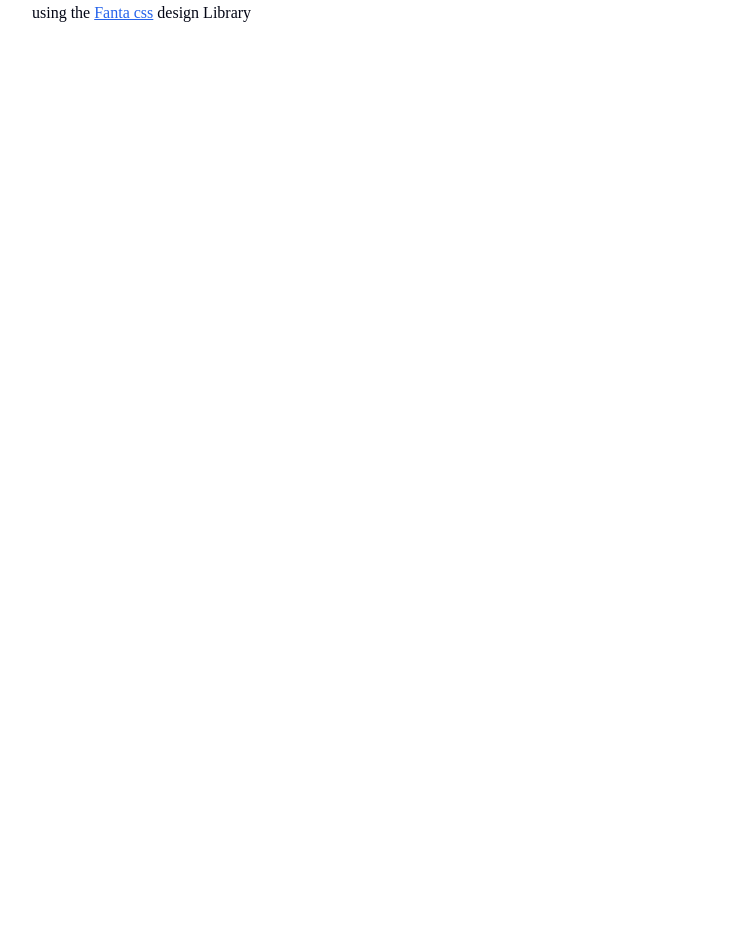
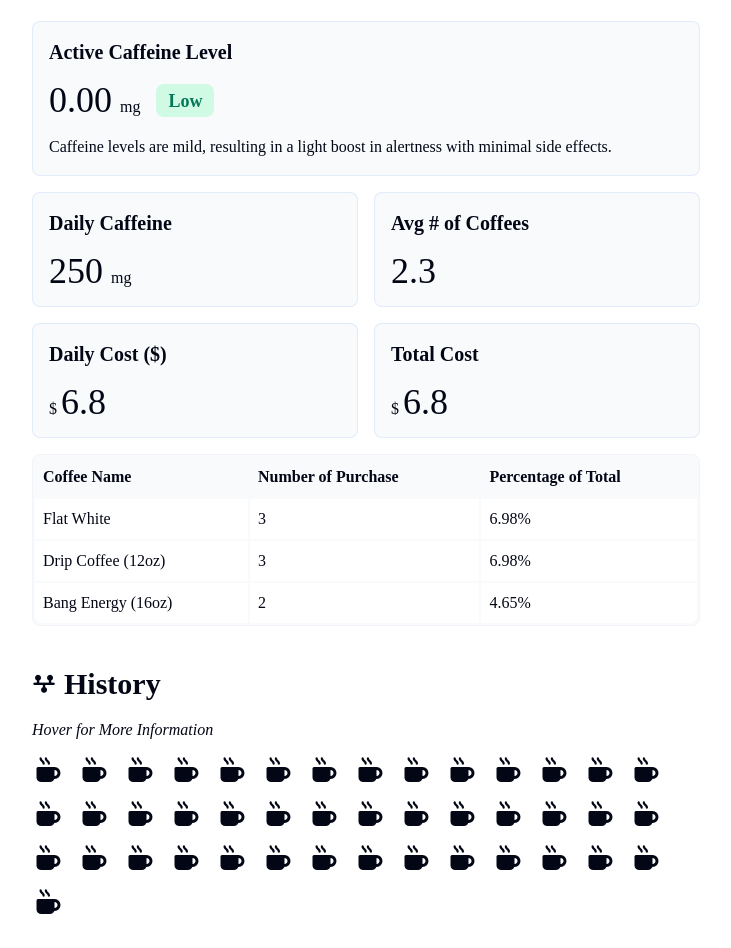
Before and after one commit to SakthiBala3107/Caffiend, a React (Vite) app: page / in a window 1280 px wide. Shown: the part 1104-2052 px from the top of the page, without its empty margins (274-1005 px from the left). Before the commit the page ends 1177 px from the top, so only its background shows below. Built offline with nearby package versions, Linux system fonts and the light colour scheme; a web font is replaced by a local one.

Commit message:
Completion stats card

```diff
--- a/src/App.jsx
+++ b/src/App.jsx
@@ -9,7 +9,7 @@ import History from "./components/History";
 // import './App.css'
 
 function App() {
-  const isAuthenticated = false;
+  const isAuthenticated = true;
 
   const authenticatedContent = (
     <>
--- a/src/components/CoffeeForm.jsx
+++ b/src/components/CoffeeForm.jsx
@@ -4,6 +4,16 @@ import { coffeeOptions } from "../utills";
 const CoffeeForm = () => {
   const [selectedCoffee, setSelectedCoffee] = useState(null); // displays  (first 6) coffees
   const [showCoffeeTypes, setShowCoffeeTypes] = useState(false); // for other coffee-types
+  const [cost, setCost] = useState(0); //cost
+  const [hour, setHour] = useState(0); //hour
+  const [minutes, setMinutes] = useState(0); //minutes
+
+
+// FUNTIONS
+const handleSubmit =()=>{
+  console.log(selectedCoffee, showCoffeeTypes, cost, hour, minutes)
+}
+
 
   //RENDERING STUFFS//
   return (
@@ -18,6 +28,7 @@ const CoffeeForm = () => {
       <div className="coffee-grid">
         {coffeeOptions.slice(0, 5).map((option, idx) => (
           <button
+          key={idx}
             className={
               "button-card " +
               (option.name === selectedCoffee ? "coffee-button-selected" : "")
@@ -39,7 +50,7 @@ const CoffeeForm = () => {
           }
           onClick={() => {
             setShowCoffeeTypes(!showCoffeeTypes);
-            setSelectedCoffee(null)
+            setSelectedCoffee(null);
           }}
         >
           <h4>Other</h4>
@@ -49,8 +60,15 @@ const CoffeeForm = () => {
 
       {/* coffee-options */}
       {showCoffeeTypes && (
-        <select name="coffee-list" id="coffee-list">
+        <select
+          name="coffee-list"
+          id="coffee-list"
+          onChange={(e) => {
+            setSelectedCoffee(e.target.value);
+          }}
+        >
           <option value={null}>Select type</option>
+
           {coffeeOptions.map((option, idx) => (
             <option key={idx} value={option.name}>
               {option.name} ({option.caffeine}mg)
@@ -60,14 +78,27 @@ const CoffeeForm = () => {
       )}
 
       <h4>Add the cost ($)</h4>
-      <input type="number" placeholder="4.50" className="w-full" />
+      <input
+        type="number"
+        placeholder="4.50"
+        className="w-full"
+        value={cost}
+        onChange={(e) => {
+          setCost(e.target.value);
+        }}
+      />
 
       <h4>Time since consumption</h4>
       <div className="time-entry">
         {/* Hours */}
         <div>
           <h6>Hours</h6>
-          <select id="hours-select">
+          <select
+            id="hours-select"
+            onChange={(e) => {
+              setHour(e.target.value);
+            }}
+          >
             {[
               0, 1, 2, 3, 4, 5, 6, 7, 8, 9, 10, 11, 12, 13, 14, 15, 16, 17, 18,
               19, 20, 21, 22, 23,
@@ -82,7 +113,12 @@ const CoffeeForm = () => {
         {/* mins */}
         <div>
           <h6>Minutes</h6>
-          <select id="mins-select">
+          <select
+            id="mins-select"
+            onChange={(e) => {
+              setMinutes(e.target.value);
+            }}
+          >
             {[0, 5, 10, 15, 30, 45].map((mins, idx) => (
               <option key={idx} value={mins}>
                 {mins}
@@ -92,7 +128,7 @@ const CoffeeForm = () => {
         </div>
       </div>
 
-      <button>
+      <button onClick={handleSubmit}>
         <p>Add entry</p>
       </button>
     </>
--- a/src/components/History.jsx
+++ b/src/components/History.jsx
@@ -1,9 +1,45 @@
-import React from 'react'
+import React from "react";
+import {
+  coffeeConsumptionHistory,
+  timeSinceConsumption,
+  // getCaffeine,
+  calculateCurrentCaffeineLevel,
+  getCaffeineAmount,
+} from "../utills";
 
 const History = () => {
   return (
-    <div>History</div>
-  )
-}
+    <>
+      <div className="section-header">
+        <i className="fa-solid fa-timeline" />
+        <h2>History</h2>
+      </div>
+      <p>
+        <i>Hover for More Information</i>
+      </p>
+      <div className="coffee-history">
+        {Object.keys(coffeeConsumptionHistory)
+          .sort((a, b) => b - a)
+          .map((utcTime, idx) => {
+            const coffee = coffeeConsumptionHistory[utcTime];
+            const timeSinceConsume = timeSinceConsumption(utcTime);
+            const originalAmount = getCaffeineAmount(coffee.name);
+            const remainingAmount = calculateCurrentCaffeineLevel({
+              [utcTime]: coffee,
+            });
 
-export default History
+            const summary = `${coffee.name} | ${timeSinceConsume} | $${coffee.cost} | ${remainingAmount}mg / ${originalAmount}mg `;
+            //
+            // const eachTitle = coffeeConsumptionHistory[utcTime].name;
+            return (
+              <div key={idx} title={summary}>
+                <i className="fa-solid fa-mug-hot" />
+              </div>
+            );
+          })}
+      </div>
+    </>
+  );
+};
+
+export default History;
--- a/src/components/Stats.jsx
+++ b/src/components/Stats.jsx
@@ -1,9 +1,110 @@
-import React from 'react'
+import {
+  calculateCoffeeStats,
+  calculateCurrentCaffeineLevel,
+  coffeeConsumptionHistory,
+  getTopThreeCoffees,
+  statusLevels,
+} from "../utills";
+
+
+// SECONDARY COMPINENT FOR REUSABLITY
+function StatCard({ lg, title, children }) {
+  return (
+    <div className={"card stat-card " + (lg ? "col-span-2" : "")}>
+      <h4>{title}</h4>
+
+      {children}
+    </div>
+  );
+}
 
 const Stats = () => {
+  const stats = {
+    daily_caffiene: 250,
+    daily_cost: 6.8,
+    average_coffees: 2.3,
+    total_cost: 220,
+  };
+
+  const caffieneLevel = calculateCurrentCaffeineLevel(coffeeConsumptionHistory);
+
+  const warningLevel =
+    caffieneLevel < statusLevels["low"].maxLevel
+      ? "low"
+      : caffieneLevel < statusLevels["moderate"].maxLevel
+      ? "moderate"
+      : "high";
+
+  // RENDERIN-STUFFS
   return (
-    <div>Stats</div>
-  )
-}
+    <>
+      <div className="section-header">
+        <i className="fa-solid fa-chart-simple" />
+        <h2>Stats</h2>
+      </div>
+      <div className="stats-grid">
+        <StatCard lg title="Active Caffeine Level">
+          <div className="status">
+            <p>
+              <span className="stat-text">{caffieneLevel}</span> mg
+            </p>
+            <h5
+              style={{
+                color: statusLevels[warningLevel].color,
+                background: statusLevels[warningLevel].background,
+              }}
+            >
+              Low
+            </h5>
+          </div>
+          <p>{statusLevels["low"].description}</p>
+        </StatCard>
+        <StatCard title="Daily Caffeine">
+          <p>
+            <span className="stat-text">{stats.daily_caffiene}</span> mg
+          </p>
+        </StatCard>
+        <StatCard title="Avg # of Coffees">
+          <p>
+            <span className="stat-text">{stats.average_coffees}</span>
+          </p>
+        </StatCard>
+        <StatCard title="Daily Cost ($)">
+          <p>
+            $ <span className="stat-text">{stats.daily_cost}</span>
+          </p>
+        </StatCard>
+        <StatCard title="Total Cost">
+          <p>
+            $ <span className="stat-text">{stats.daily_cost}</span>
+          </p>{" "}
+        </StatCard>
+      </div>
 
-export default Stats
+      {/* TABLE */}
+      <table className="stat-table">
+        <thead>
+          <tr>
+            <th>Coffee Name</th>
+            <th>Number of Purchase</th>
+            <th>Percentage of Total</th>
+          </tr>
+
+          {/* <tr>Number of Purchase</tr>
+          <t,r>Percentage of Total</t,r> */}
+        </thead>
+        <tbody>
+          {getTopThreeCoffees(coffeeConsumptionHistory).map((coffee, idx) => (
+            <tr>
+              <td>{coffee.coffeeName}</td>
+              <td>{coffee.count}</td>
+              <td>{coffee.percentage}</td>
+            </tr>
+          ))}
+        </tbody>
+      </table>
+    </>
+  );
+};
+
+export default Stats;
```
